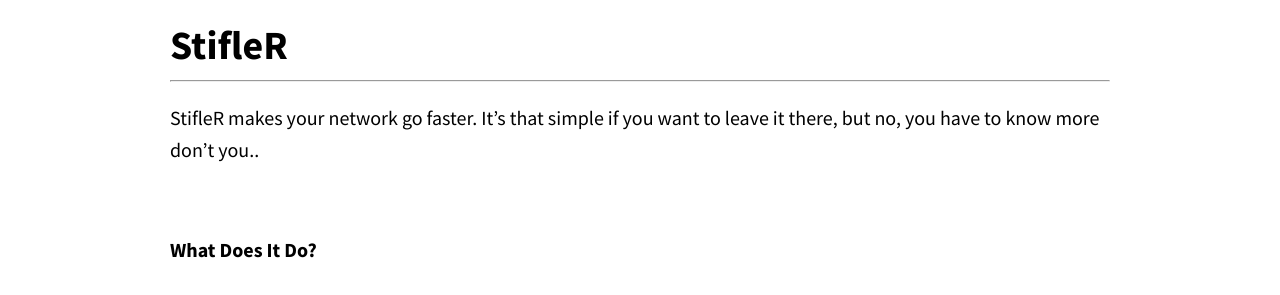
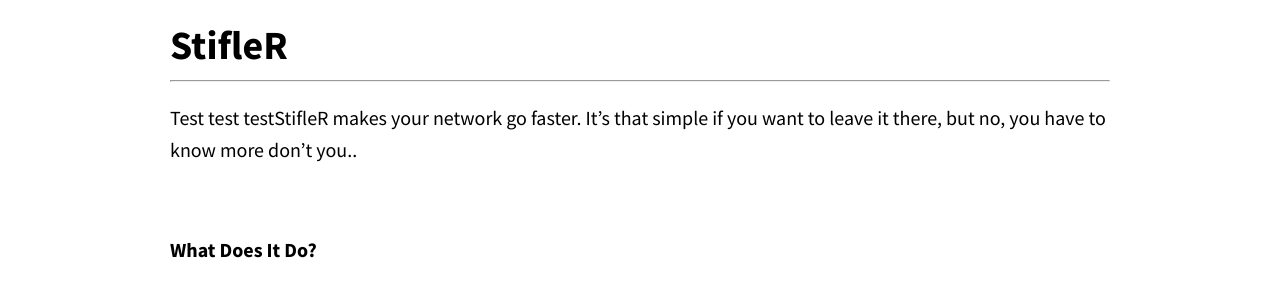
Before and after one commit to RoseSmithTest/2PintTest.github.io, a Jekyll site: the page built from index.html, in a window 1280 px wide. Shown: the part 366-661 px from the top of the page. Built offline with Jekyll 4.4.1, drawn with Linux system fonts in a browser that asks for light colours.

Commit message:
Update index.html

```diff
--- a/index.html
+++ b/index.html
@@ -13,7 +13,7 @@ navigation_weight: 1
 <div class="container">
 	<div class="columns spacing">
 		<h1><strong>StifleR</strong></h1><hr>
-<p>StifleR makes your network go faster. It’s that simple if you want to leave it there, but no, you have to know more don’t you..</P
+<p>Test test testStifleR makes your network go faster. It’s that simple if you want to leave it there, but no, you have to know more don’t you..</P
 		<br><br>
 		<h4>What Does It Do?</h4>
 <p>StifleR makes sure that your users get the content that they need from the most local source to them, in the most efficient way possible, without upsetting the network folks. Basically moving software from A to B like a complete boss is our business. Anywhere in the world.</p>
```
